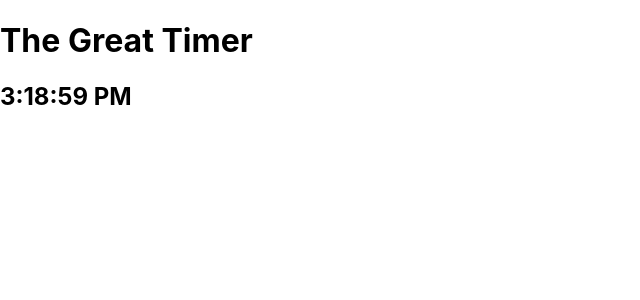
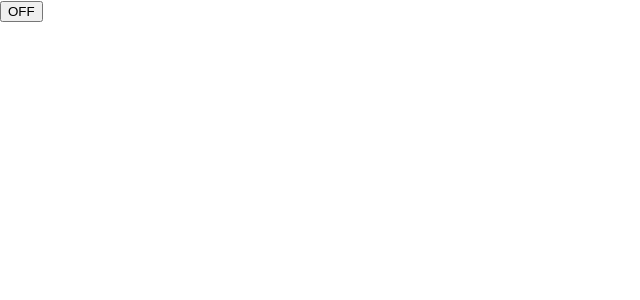
Before and after one commit to rsgilbert/hello-react, a React (Create React App) app: page / in a window 1280 px wide. Shown: the top 300 px of the page, without its empty margins (0-640 px from the left). Built offline with nearby package versions, Linux system fonts and the light colour scheme.

Commit message:
created toggle

```diff
--- a/src/App.js
+++ b/src/App.js
@@ -4,38 +4,28 @@ import './App.css'
 
 function App() {
     return (
-        <Clock/>
+        <div>
+            <Toggle/>
+        </div>
     )
 }
 
-class Clock extends React.Component {
+class Toggle extends React.Component {
     constructor(props) {
         super(props)
-        this.state = { date: new Date() }
+        this.state = { toggleOn: false }
+        this.handleClick = this.handleClick.bind(this)
     }
-    componentDidMount() {
-        this.timerID = setInterval(
-            () => this.tick(),
-            1000
-        )
+    handleClick() {
+        this.setState(state => ({
+            toggleOn: !state.toggleOn
+        }))
     }
-    componentWillUnmount() {
-        clearInterval(this.timerID)
-    }
-    tick() {
-        this.setState({
-            date: new Date()
-        })
-    }
+
     render() {
-        return (
-            <div>
-                <h1>The Great Timer</h1>
-                <h2>{ this.state.date.toLocaleTimeString() }</h2>
-            </div>
-        )
+        return <button onClick={this.handleClick}>
+            { this.state.toggleOn ? "ON" : "OFF" }
+        </button>
     }
 }
-
-
 export default App
```
